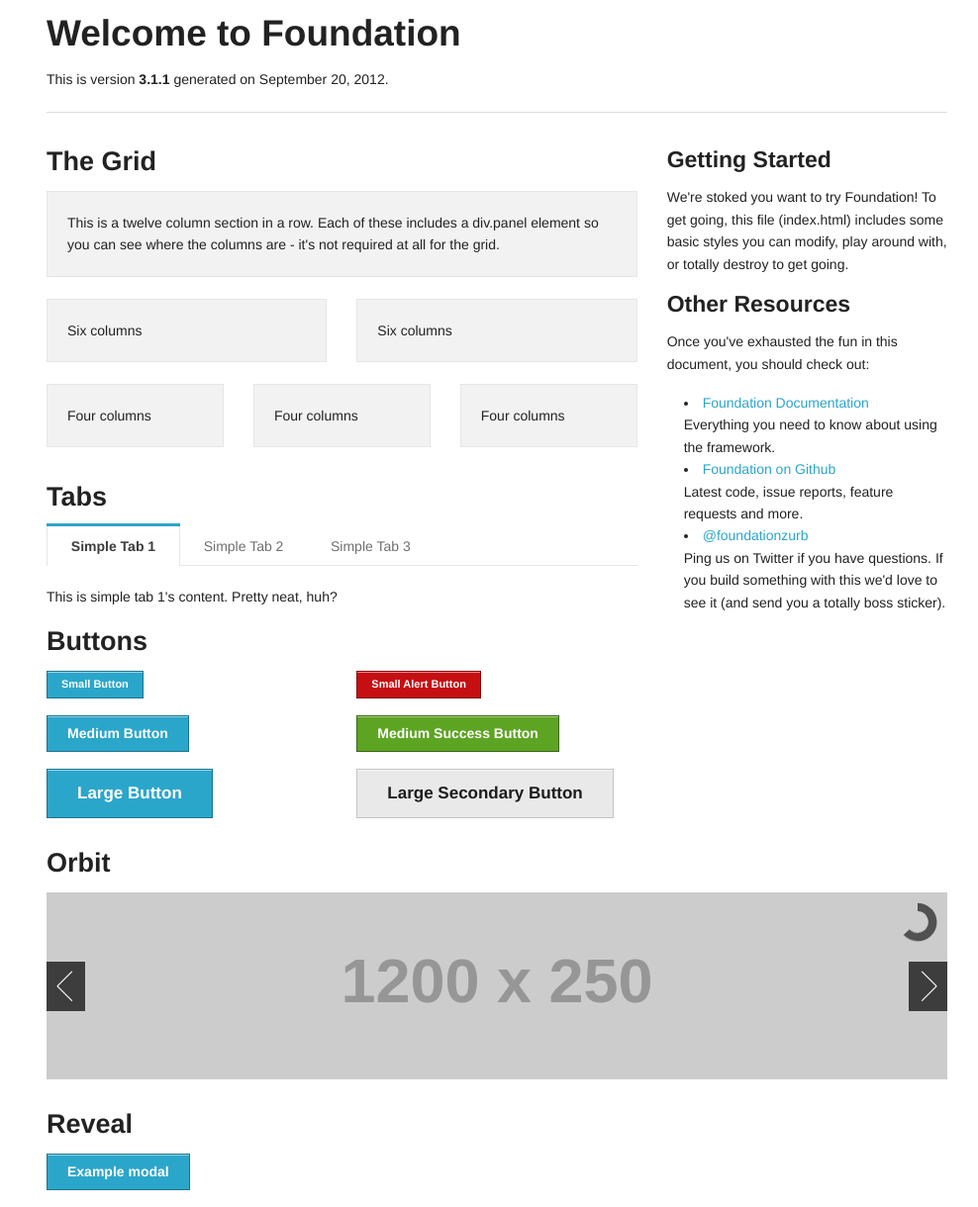
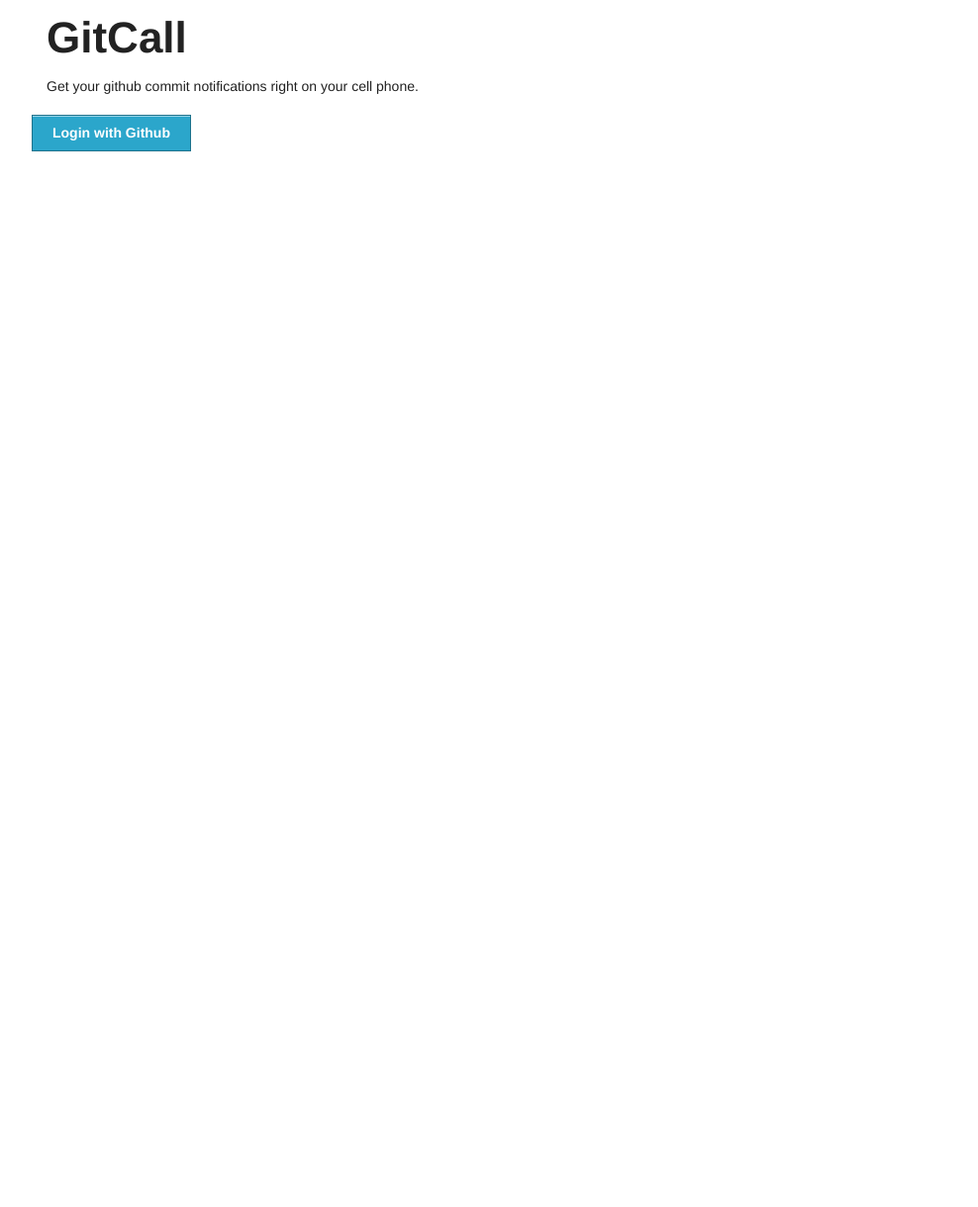
Before and after one commit to iambibhas/gitcall, a Flask app: page / in a window 1280 px wide. Shown: the whole page at 99% size, without its empty margins (138-1126 px from the left). After the commit the page ends 153 px from the top, so only its background shows below. Run offline with Flask 2, Linux system fonts and the light colour scheme; grey boxes labelled with a size stand in for pictures from a placeholder-image service; some libraries are stand-ins or nearby versions.

Commit message:
total mess, github api working. #TBD: Restructure code.

```diff
--- a/app.py
+++ b/app.py
@@ -1,10 +1,11 @@
 import os
 import oauth2
-import logging, string, random
+import logging, string, random, json
 from datetime import datetime
-from flask import Flask, redirect, request, session, render_template
+from flask import Flask, redirect, request, session, render_template, url_for, flash
 from config import github_oauth_settings as oauth_settings
 from flask.ext.sqlalchemy import SQLAlchemy
+from github import Github
 
 app = Flask(__name__)
 app.config['SQLALCHEMY_DATABASE_URI'] = 'sqlite:////tmp/gitcall.db'
@@ -15,7 +16,7 @@
 class User(db.Model):
     id = db.Column(db.Integer, primary_key=True)
     username = db.Column(db.String(80), unique=True)
-    email = db.Column(db.String(120), unique=True)
+    email = db.Column(db.String(120))
     access_token = db.Column(db.String(64), unique=True)
     linked_repos = db.relationship('UserRepo', backref='user', lazy='select')
 
@@ -33,14 +34,12 @@
 
     user_id = db.Column(db.Integer, db.ForeignKey('user.id'))
 
-    repo_id = db.Column(db.Integer, unique=True)
     repo_name = db.Column(db.String(256))
     token = db.Column(db.String(8), unique=True)
     create_date = db.Column(db.DateTime)
 
-    def __init__(self, user_id, repo_id, repo_name):
+    def __init__(self, user_id, repo_name):
         self.user_id = user_id
-        self.repo_id = repo_id
         self.repo_name = repo_name
         self.token = ''.join([random.choice(string.ascii_lowercase + string.octdigits) for x in range(8)])
         self.create_date = datetime.utcnow()
@@ -50,11 +49,51 @@
 
 @app.route('/')
 def home():
-    return render_template('base.html')
+    logged_in = False
+
+    if 'username' not in session:
+        return render_template(
+            'home.html',
+            logged_in = logged_in
+        )
+
+    logged_in = True
+    user = User.query.filter_by(username = session['username']).first()
+    repolinks = UserRepo.query.filter_by(user_id = user.id).all()
+    repos = app.github.get_user().get_repos()
+
+    return render_template(
+        'home.html',
+        logged_in = logged_in,
+        user = user,
+        repolinks = repolinks,
+        repos = repos
+    )
+
+@app.route('/add/<repo_name>', methods=['GET'])
+def add_hook(repo_name):
+    if 'username' not in session:
+        return redirect(url_for('home'))
+
+    try:
+        repo = app.github.get_user().get_repo(repo_name)
+
+        userrepo = UserRepo(session['userid'], repo.name)
+        db.session.add(userrepo)
+        db.session.commit()
+
+        return redirect(url_for('home'))
+    except Exception as e:
+        return redirect(url_for('home'))
 
 @app.route('/answer/', methods=['POST'])
 def answer():
     return 'answered'
+
+@app.route('/logout/', methods=['GET'])
+def logout():
+    session.pop('username', None)
+    return redirect(url_for('home'))
 
 @app.route('/login/', methods=['GET'])
 def login():
@@ -93,13 +132,20 @@
     )
     logging.debug(headers.get('status'))
     logging.debug(body)
+    bodyobj = json.loads(body)
+    logging.debug(bodyobj)
 
-    user = User(body['login'], body['email'], access_token)
-    db.session.add(user)
-    db.session.commit()
+    user = User.query.filter_by(username = bodyobj['login']).first()
+    if user is None:
+        user = User(bodyobj['login'], bodyobj['email'], access_token)
+        db.session.add(user)
+        db.session.commit()
 
-    app.session
-    return body
+    app.github = Github(access_token)
+
+    session['username'] = bodyobj['login']
+    session['userid'] = user.id
+    return redirect(url_for('home'))
 
 if __name__ == '__main__':
     # Bind to PORT if defined, otherwise default to 5000.
--- a/requirements.txt
+++ b/requirements.txt
@@ -7,3 +7,4 @@
 wsgiref==0.1.2
 git+git://github.com/dgouldin/python-oauth2.git
 git+git://github.com/mitsuhiko/flask-sqlalchemy.git
+PyGithub
--- a/templates/base.html
+++ b/templates/base.html
@@ -31,172 +31,62 @@
 
 </head>
 <body>
-
-  <div class="row">
-    <div class="twelve columns">
-      <h2>Welcome to Foundation</h2>
-      <p>This is version <strong>3.1.1</strong> generated on September 20, 2012.</p>
-      <hr />
-    </div>
-  </div>
-
-  <div class="row">
-    <div class="eight columns">
-      <h3>The Grid</h3>
-
-      <!-- Grid Example -->
-      <div class="row">
-        <div class="twelve columns">
-          <div class="panel">
-            <p>This is a twelve column section in a row. Each of these includes a div.panel element so you can see where the columns are - it's not required at all for the grid.</p>
-          </div>
-        </div>
-      </div>
-      <div class="row">
-        <div class="six columns">
-          <div class="panel">
-            <p>Six columns</p>
-          </div>
-        </div>
-        <div class="six columns">
-          <div class="panel">
-            <p>Six columns</p>
-          </div>
-        </div>
-      </div>
-      <div class="row">
-        <div class="four columns">
-          <div class="panel">
-            <p>Four columns</p>
-          </div>
-        </div>
-        <div class="four columns">
-          <div class="panel">
-            <p>Four columns</p>
-          </div>
-        </div>
-        <div class="four columns">
-          <div class="panel">
-            <p>Four columns</p>
-          </div>
-        </div>
-      </div>
-
-
-      <h3>Tabs</h3>
-      <dl class="tabs">
-        <dd class="active"><a href="#simple1">Simple Tab 1</a></dd>
-        <dd><a href="#simple2">Simple Tab 2</a></dd>
-        <dd><a href="#simple3">Simple Tab 3</a></dd>
-      </dl>
-
-      <ul class="tabs-content">
-        <li class="active" id="simple1Tab">This is simple tab 1's content. Pretty neat, huh?</li>
-        <li id="simple2Tab">This is simple tab 2's content. Now you see it!</li>
-        <li id="simple3Tab">This is simple tab 3's content. It's, you know...okay.</li>
-      </ul>
-
-
-
-      <h3>Buttons</h3>
-
-      <div class="row">
-        <div class="six columns">
-          <p><a href="#" class="small button">Small Button</a></p>
-          <p><a href="#" class="button">Medium Button</a></p>
-          <p><a href="#" class="large button">Large Button</a></p>
-        </div>
-        <div class="six columns">
-          <p><a href="#" class="small alert button">Small Alert Button</a></p>
-          <p><a href="#" class="success button">Medium Success Button</a></p>
-          <p><a href="#" class="large secondary button">Large Secondary Button</a></p>
-        </div>
-      </div>
-
+    <div class="row">
+        <header class="twelve columns">
+            <h1>GitCall</h1>
+            <p>Get your github commit notifications right on your cell phone.</p>
+        </header>
     </div>
 
-    <div class="four columns">
-      <h4>Getting Started</h4>
-      <p>We're stoked you want to try Foundation! To get going, this file (index.html) includes some basic styles you can modify, play around with, or totally destroy to get going.</p>
-
-      <h4>Other Resources</h4>
-      <p>Once you've exhausted the fun in this document, you should check out:</p>
-      <ul class="disc">
-        <li><a href="http://foundation.zurb.com/docs">Foundation Documentation</a><br />Everything you need to know about using the framework.</li>
-        <li><a href="http://github.com/zurb/foundation">Foundation on Github</a><br />Latest code, issue reports, feature requests and more.</li>
-        <li><a href="http://twitter.com/foundationzurb">@foundationzurb</a><br />Ping us on Twitter if you have questions. If you build something with this we'd love to see it (and send you a totally boss sticker).</li>
-      </ul>
-    </div>
-  </div>
-
-
-  <div class="row">
-    <div class="twelve columns">
-      <h3>Orbit</h3>
-      <div id="featured">
-        <img src="http://placehold.it/1200x250&text=Slide_1" alt="slide image">
-        <img src="http://placehold.it/1200x250&text=Slide_2" alt="slide image">
-        <img src="http://placehold.it/1200x250&text=Slide_3" alt="slide image">
-      </div>
-    </div>
-  </div>
-
-
-
-  <div class="row">
-    <div class="twelve columns">
-      <h3>Reveal</h3>
-      <p><a href="#" data-reveal-id="exampleModal" class="button">Example modal</a></p>
-    </div>
-  </div>
-
-  <div id="exampleModal" class="reveal-modal">
-    <h2>This is a modal.</h2>
-    <p>
-      Reveal makes these very easy to summon and dismiss. The close button is simple an anchor with a unicode
-      character icon and a class of <code>close-reveal-modal</code>. Clicking anywhere outside the modal will
-      also dismiss it.
-    </p>
-    <a class="close-reveal-modal">×</a>
-  </div>
+    {% if logged_in %}
+        <div class="row">
+            <h3>Hello {{ user.username }}.</h3>
+            <a href="{{ url_for('logout') }}"></a>
+        </div>
+        {% block content %}{% endblock %}
+    {% else %}
+        <div class="row">
+            <p><a href="{{ url_for('login') }}" class="button">Login with Github</a></p>
+        </div>
+    {% endif %}
 
 
   <!-- Included JS Files (Uncompressed) -->
   <!--
 
-  <script src="javascripts/jquery.js"></script>
+  <script src="static/javascripts/jquery.js"></script>
 
-  <script src="javascripts/jquery.foundation.mediaQueryToggle.js"></script>
+  <script src="static/javascripts/jquery.foundation.mediaQueryToggle.js"></script>
 
-  <script src="javascripts/jquery.foundation.forms.js"></script>
+  <script src="static/javascripts/jquery.foundation.forms.js"></script>
 
-  <script src="javascripts/jquery.foundation.reveal.js"></script>
+  <script src="static/javascripts/jquery.foundation.reveal.js"></script>
 
-  <script src="javascripts/jquery.foundation.orbit.js"></script>
+  <script src="static/javascripts/jquery.foundation.orbit.js"></script>
 
-  <script src="javascripts/jquery.foundation.navigation.js"></script>
+  <script src="static/javascripts/jquery.foundation.navigation.js"></script>
 
-  <script src="javascripts/jquery.foundation.buttons.js"></script>
+  <script src="static/javascripts/jquery.foundation.buttons.js"></script>
 
-  <script src="javascripts/jquery.foundation.tabs.js"></script>
+  <script src="static/javascripts/jquery.foundation.tabs.js"></script>
 
-  <script src="javascripts/jquery.foundation.tooltips.js"></script>
+  <script src="static/javascripts/jquery.foundation.tooltips.js"></script>
 
-  <script src="javascripts/jquery.foundation.accordion.js"></script>
+  <script src="static/javascripts/jquery.foundation.accordion.js"></script>
 
-  <script src="javascripts/jquery.placeholder.js"></script>
+  <script src="static/javascripts/jquery.placeholder.js"></script>
 
-  <script src="javascripts/jquery.foundation.alerts.js"></script>
+  <script src="static/javascripts/jquery.foundation.alerts.js"></script>
 
-  <script src="javascripts/jquery.foundation.topbar.js"></script>
+  <script src="static/javascripts/jquery.foundation.topbar.js"></script>
 
   -->
 
   <!-- Included JS Files (Compressed) -->
-  <script src="javascripts/jquery.js"></script>
-  <script src="javascripts/foundation.min.js"></script>
+  <script src="static/javascripts/jquery.js"></script>
+  <script src="static/javascripts/foundation.min.js"></script>
 
   <!-- Initialize JS Plugins -->
-  <script src="javascripts/app.js"></script>
+  <script src="static/javascripts/app.js"></script>
 </body>
 </html>
--- /dev/null
+++ b/templates/home.html
@@ -0,0 +1,22 @@
+{% extends 'base.html' %}
+
+{% block content %}
+<div class="row">
+    <div class="twelve columns">
+        <!-- userrepo list -->
+        {% for repolink in repolinks %}
+            <li>{{ repolink.repo_name }} - {{ repolink.token }}</li>
+        {% endfor %}
+        <!-- END userrepo list -->
+        <div href="#" class="large button dropdown">
+            Choose a repo to get notified
+            <ul>
+                {% for repo in repos %}
+                    <li><a href="{{ url_for('add_hook', repo_name = repo.name) }}">{{ repo.name }}</a></li>
+                {% endfor %}
+            </ul>
+        </div>
+        <!-- NEW userrepo list -->
+    </div>
+</div>
+{% endblock %}
```
